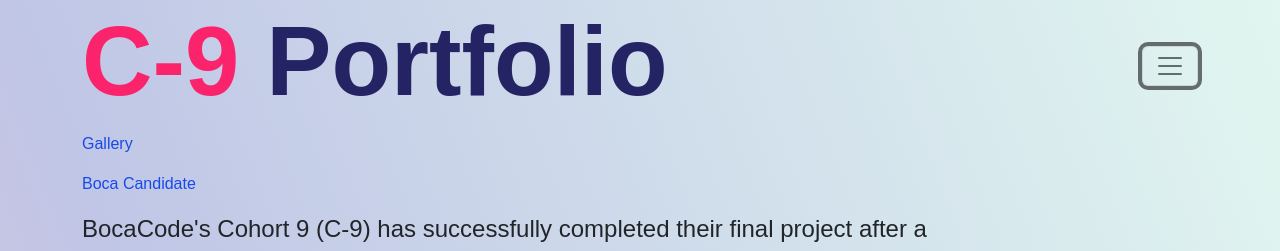
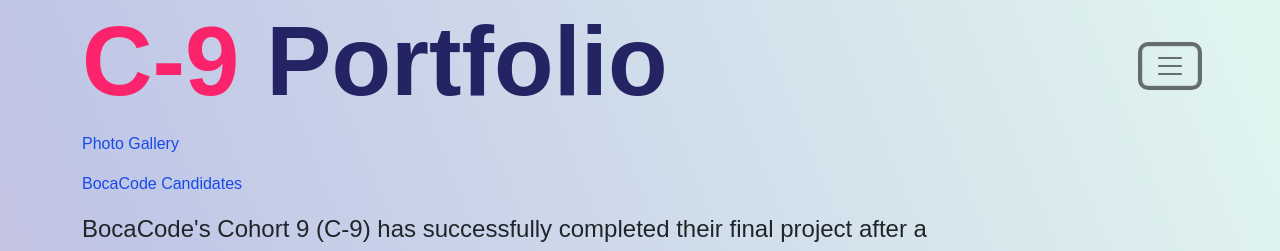
Before and after one commit to jsohndata/bocacode-c9-final-project-portfolio, a React (Create React App) app: page / in a window 1280 px wide. Both pictures are taken after a click on the button 1169 px from the left and 65 px from the top of the page. Shown: the top 251 px of the page. Built offline with nearby package versions, Linux system fonts and the light colour scheme.

Commit message:
UPDATED nav text

```diff
--- a/src/components/NavMenu/NavMenu.js
+++ b/src/components/NavMenu/NavMenu.js
@@ -10,8 +10,8 @@
 
         <Navbar.Collapse id="basic-navbar">
           <Nav className="ms-auto">
-            <Nav.Link href="https://photos.app.goo.gl/53iZfYyER9xnRaHX9" target="_blank">Gallery</Nav.Link>
-            <Nav.Link href="https://bocacode.com/candidates" target="_blank">Boca Candidate</Nav.Link>
+            <Nav.Link href="https://photos.app.goo.gl/53iZfYyER9xnRaHX9" target="_blank">Photo Gallery </Nav.Link>
+            <Nav.Link href="https://bocacode.com/candidates" target="_blank">BocaCode Candidates</Nav.Link>
           </Nav>
         </Navbar.Collapse>
     </Navbar>
```
